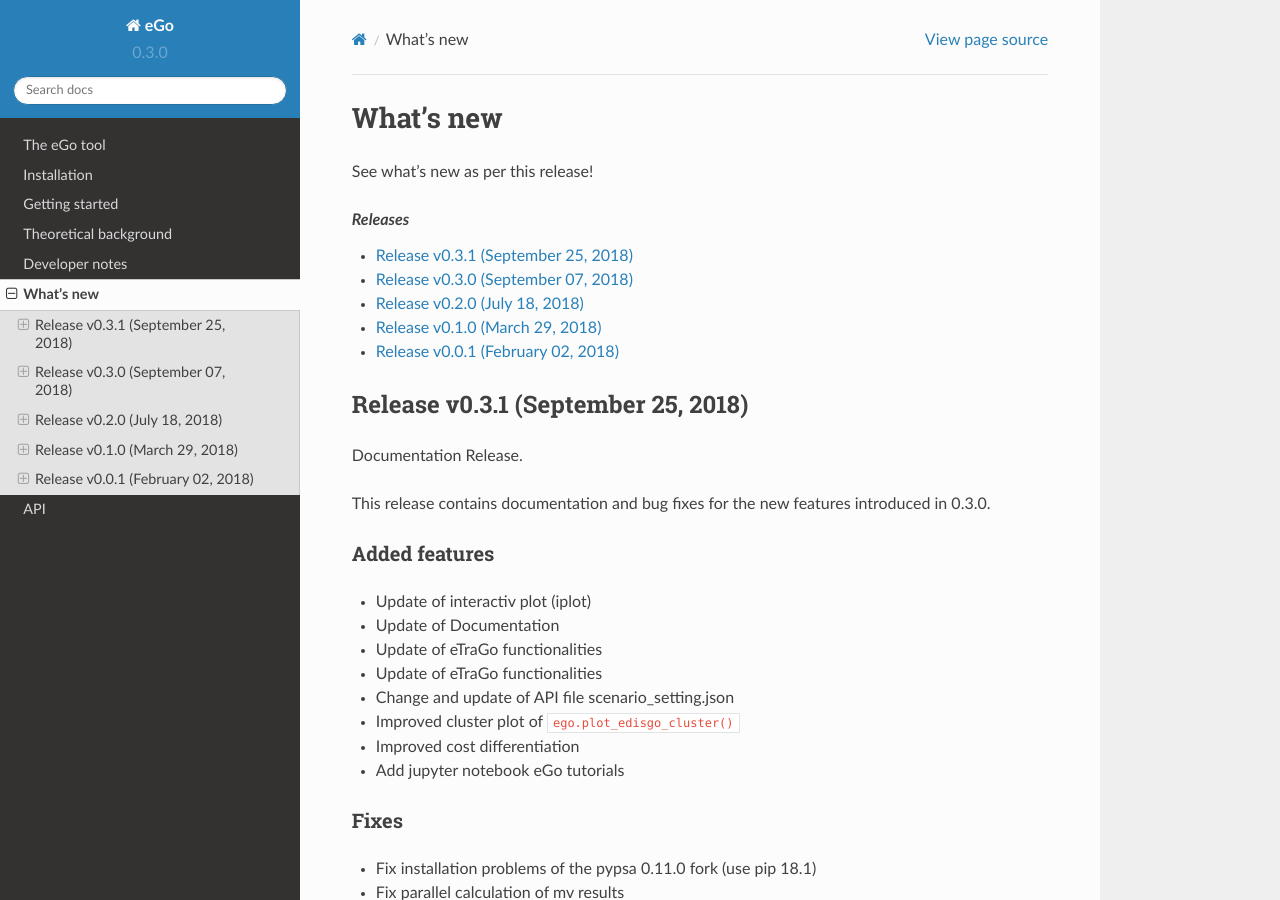
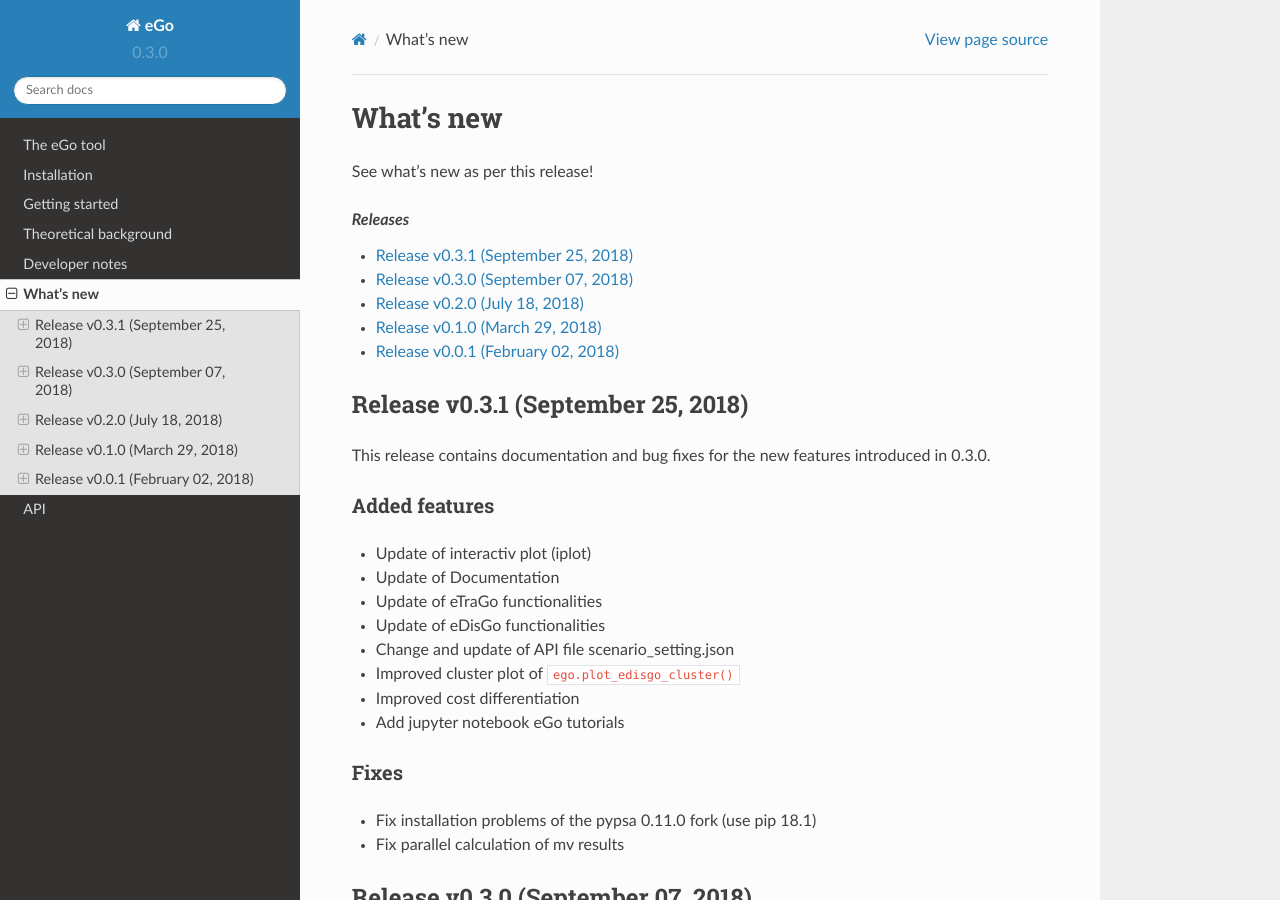
Before and after one commit to openego/eGo, a Sphinx documentation site: the page built from doc/whatsnew.rst, in a window 1280 px wide and 900 px high. Built offline with Sphinx 7.4.7 and the Read the Docs theme 2.0.0, drawn with Linux system fonts in a browser that asks for light colours; formulas are drawn with MathJax 3.

Commit message:
update docu

```diff
--- a/doc/whatsnew/v0-3-1.rst
+++ b/doc/whatsnew/v0-3-1.rst
@@ -1,7 +1,5 @@
 Release v0.3.1 (September 25, 2018)
 +++++++++++++++++++++++++++++++++++
-
-Documentation Release.
 
 This release contains documentation and bug fixes for the new features
 introduced in 0.3.0.
@@ -12,7 +10,7 @@ Added features
 * Update of interactiv plot (iplot)
 * Update of Documentation
 * Update of eTraGo functionalities
-* Update of eTraGo functionalities
+* Update of eDisGo functionalities
 * Change and update of API file scenario_setting.json
 * Improved cluster plot of ``ego.plot_edisgo_cluster()``
 * Improved cost differentiation
```
